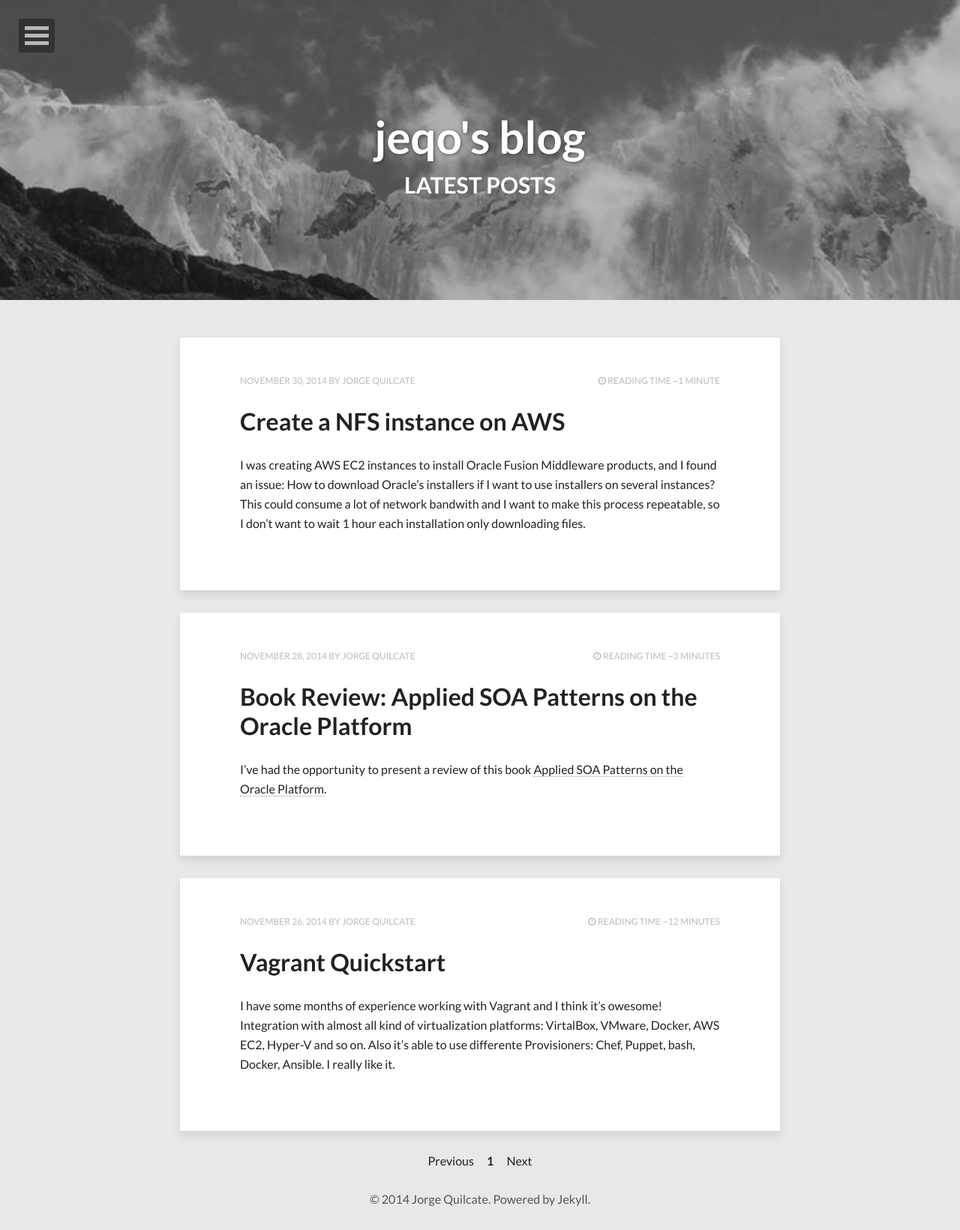
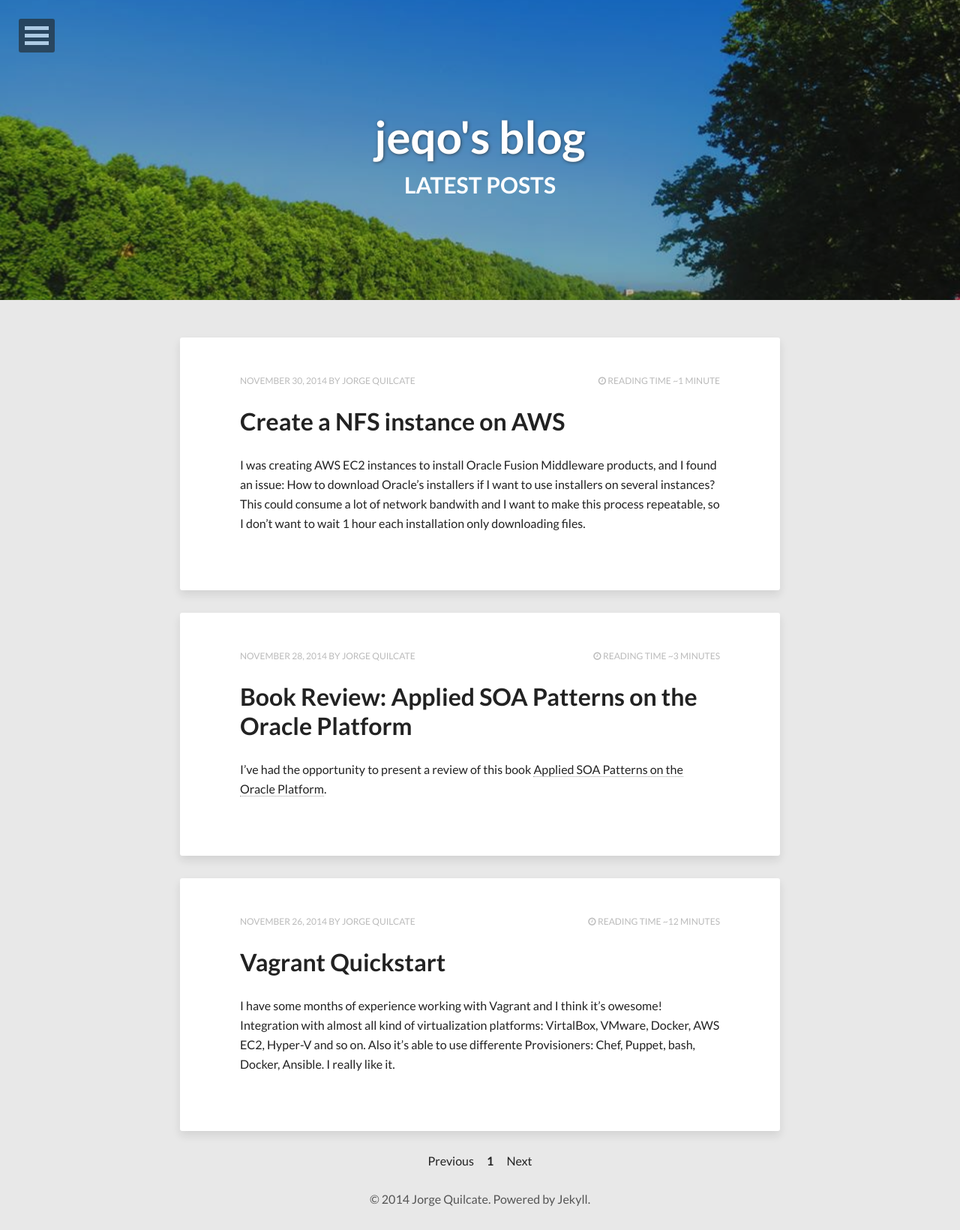
Before and after one commit to catoaune/blog, a Jekyll site: the page built from index.html, in a window 1280 px wide. Shown: the whole page at 75% size. Built offline with Jekyll 4.4.1, drawn with Linux system fonts in a browser that asks for light colours; nearby versions of some CDN libraries; Markdown is read by kramdown in place of the engine named in the settings; the list of posts is cut into pages by our own code.

Commit message:
new image

```diff
--- a/index.html
+++ b/index.html
@@ -5,7 +5,7 @@ description: "Describe this nonsense."
 tags: [Jekyll, theme, themes, responsive, blog, modern]
 comments: false
 image:
-  feature: huaraz-fondo-bw.jpg
+  feature: wp.jpg
   credit:
   creditlink:
 ---
```
Also changed, not shown: images/wp.jpg (added).
